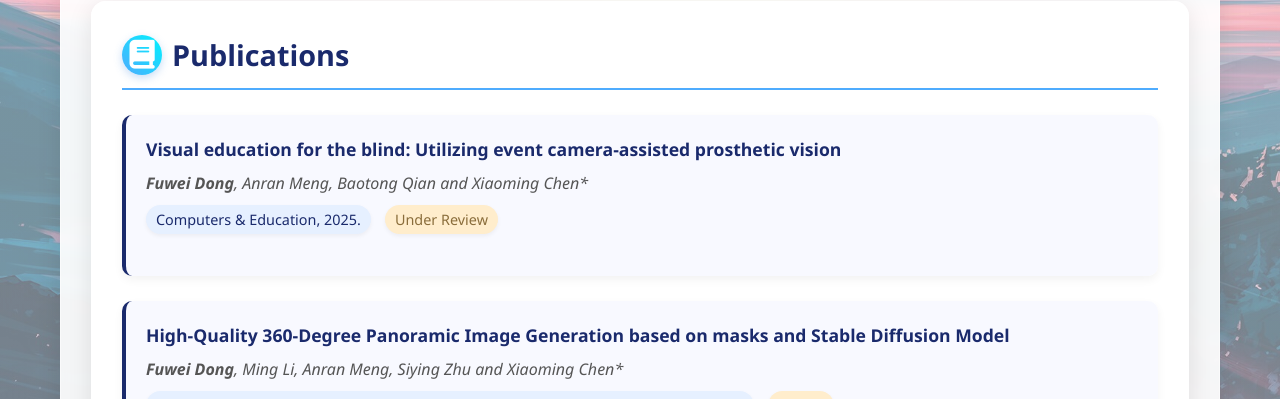
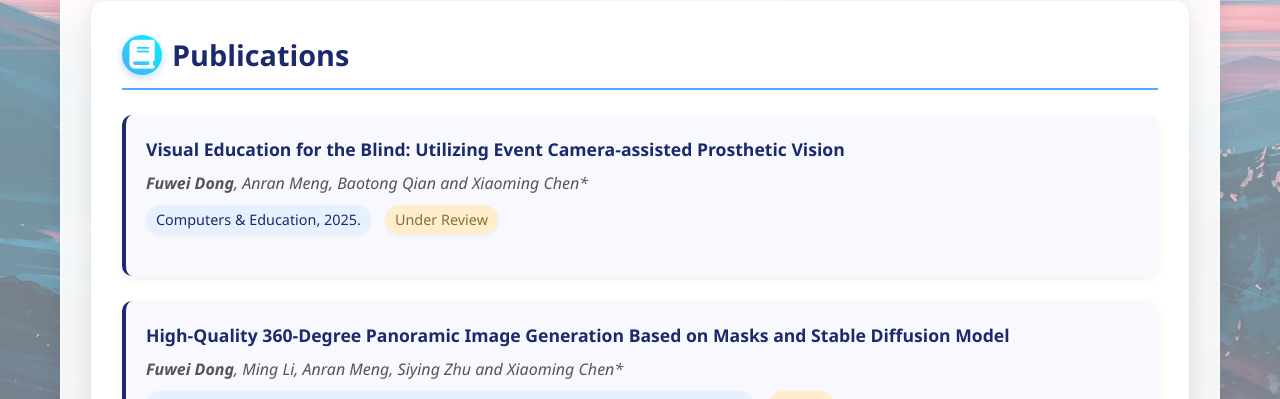
Before and after one commit to Fuwei-Dong/Fuwei-Dong.github.io, a plain HTML site: page index.html in a window 1280 px wide. Shown: the part 1095-1494 px from the top of the page. Drawn offline with Linux system fonts and the light colour scheme.

Commit message:
Update index.html

```diff
--- a/index.html
+++ b/index.html
@@ -374,7 +374,7 @@
             <h2 class="section-title"><i class="fas fa-book"></i> Publications</h2>
             <div class="publication-list">
                 <div class="publication-item">
-                    <div class="pub-title">Visual education for the blind: Utilizing event camera-assisted prosthetic vision</div>
+                    <div class="pub-title">Visual Education for the Blind: Utilizing Event Camera-assisted Prosthetic Vision</div>
                     <div class="pub-authors"><strong>Fuwei Dong</strong>, Anran Meng, Baotong Qian and Xiaoming Chen*</div>
                     <div>
                         <span class="pub-conference">Computers & Education, 2025.</span>
@@ -386,7 +386,7 @@
                 </div>
 
                 <div class="publication-item">
-                    <div class="pub-title">High-Quality 360-Degree Panoramic Image Generation based on masks and Stable Diffusion Model</div>
+                    <div class="pub-title">High-Quality 360-Degree Panoramic Image Generation Based on Masks and Stable Diffusion Model</div>
                     <div class="pub-authors"><strong>Fuwei Dong</strong>, Ming Li, Anran Meng, Siying Zhu and Xiaoming Chen*</div>
                     <div>
                         <span class="pub-conference">International Conference on Computer Vision, Image and Deep Learning (CVIDL), 2025.</span>
```
